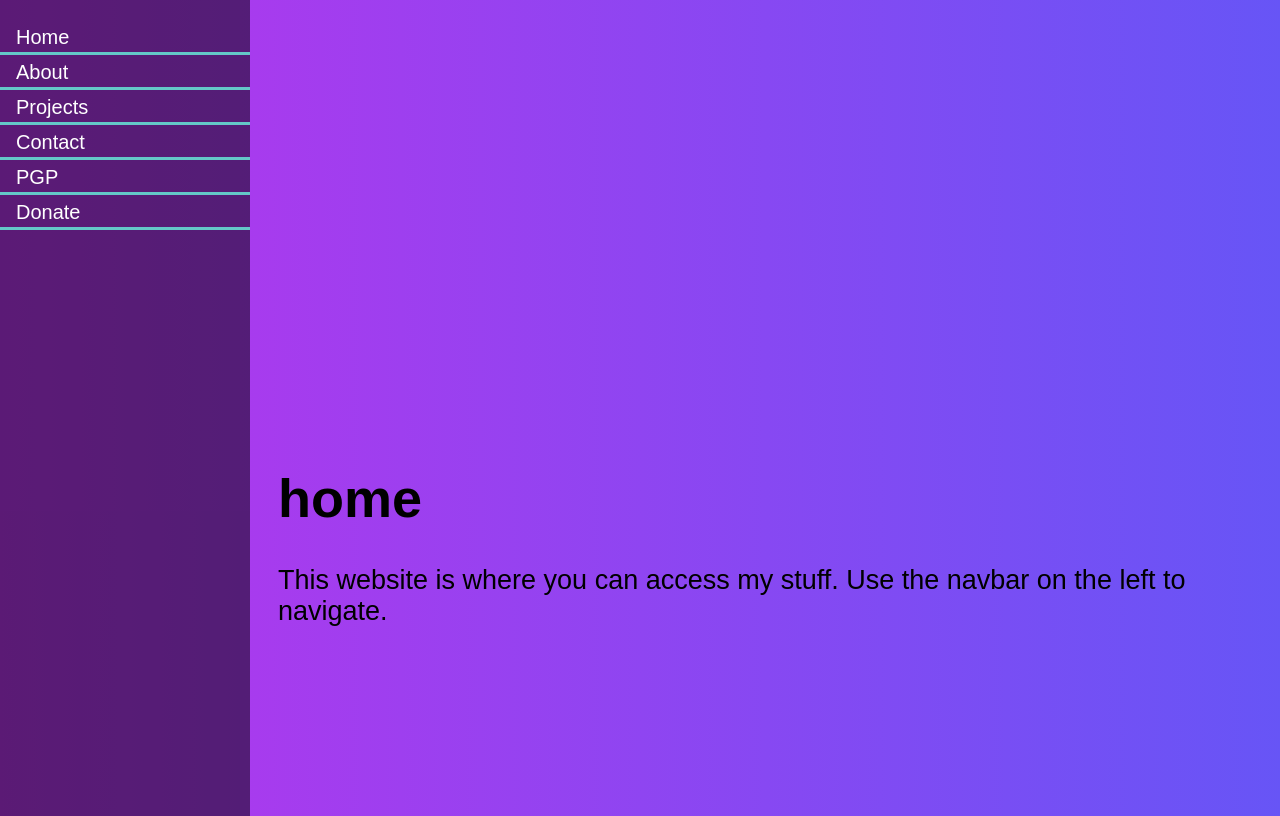
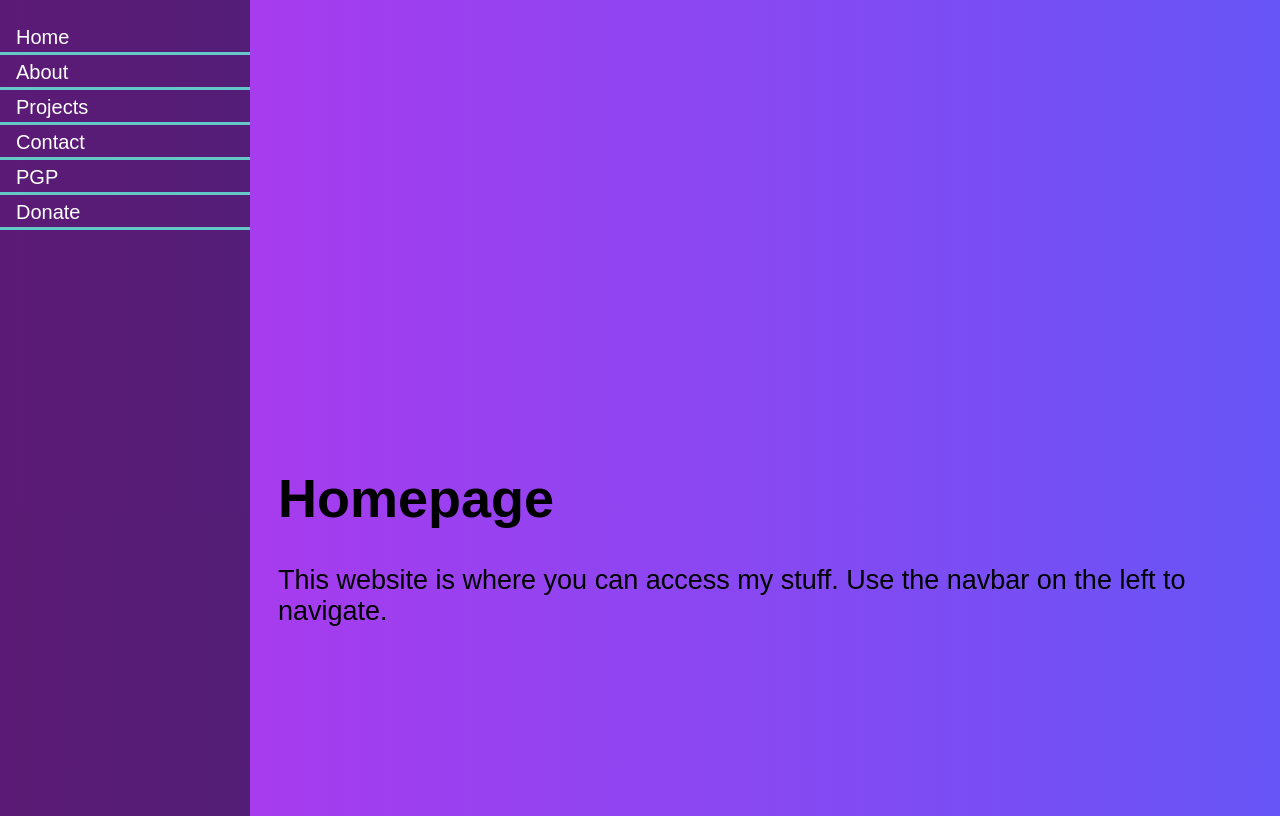
Before and after one commit to lioen-dev/lioen.xyz, a plain HTML site: page index.html in a window 1280 px wide. Drawn offline with Linux system fonts and the light colour scheme.

Commit message:
Update index.html
please just show up on google right please just show up on google right please just show up on google right please just show up on google right please just show up on google right please just show up on google right please just show up on google right please just show up on google right please just show up on google right please just show up on google right please just show up on google right please just show up on google right please just show up on google right please just show up on google right please just show up on google right please just show up on google right please just show up on google right please just show up on google right please just show up on google right please just show up on google right please just show up on google right please just show up on google right please just show up on google right please just show up on google right please just show up on google right please just show up on google right please just show up on google right please just show up on google right please just show up on google right please just show up on google right please just show up on google right please just show up on google right please just show up on google right please just show up on google right please just show up on google right please just show up on google right please just show up on google right please just show up on google right please just show up on google right please just show up on google right please just show up on google right please just show up on google right please just show up on google right please just show up on google right please just show up on google right please just show up on google right please just show up on google right please just show up on google right please just show up on google right please just show up on google right please just show up on google right please just show up on google right please just show up on google right please just show up on google right please just show up on google right please just show up on google right

```diff
--- a/index.html
+++ b/index.html
@@ -21,7 +21,7 @@
   </header>
 
   <main class="main">
-    <h1>home</h1>
+    <h1>Homepage</h1>
     <p>This website is where you can access my stuff. Use the navbar on the left to navigate.</p>
   </main>
 </body>
```
